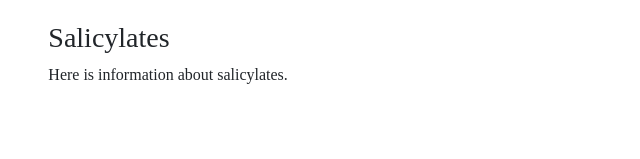
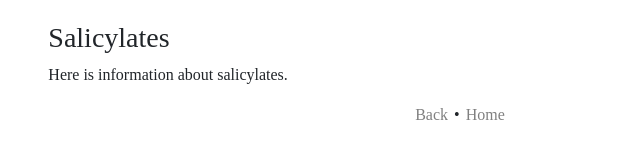
Before and after one commit to bitstein/justmeat.co, a Jekyll site: the page built from wiki/plants.md, in a window 1280 px wide. Shown: the part 558-717 px from the top of the page, without its empty margins (180-820 px from the left). Built offline with Jekyll 4.4.1, drawn with Linux system fonts in a browser that asks for light colours; nearby versions of some CDN libraries; some web fonts are replaced.

Commit message:
Add basic wiki navigation

```diff
--- a/_layouts/default.html
+++ b/_layouts/default.html
@@ -3,7 +3,7 @@
 
   {%- include head.html -%}
 
-  <body>
+  <body class="pb-4">
     {%- include header.html -%}
 
     {{ content }}
--- a/_layouts/wiki-page.html
+++ b/_layouts/wiki-page.html
@@ -8,4 +8,7 @@
   <hr>
   {{ content }}
   </section>
+  <div class="navigation text-center">
+    <span>{% if page.url != '/wiki/' %}<a href="/wiki/">Back</a></span>&bull;{% endif %}<span><a href="/">Home</a></span>
+  </div>
 </div>
```
